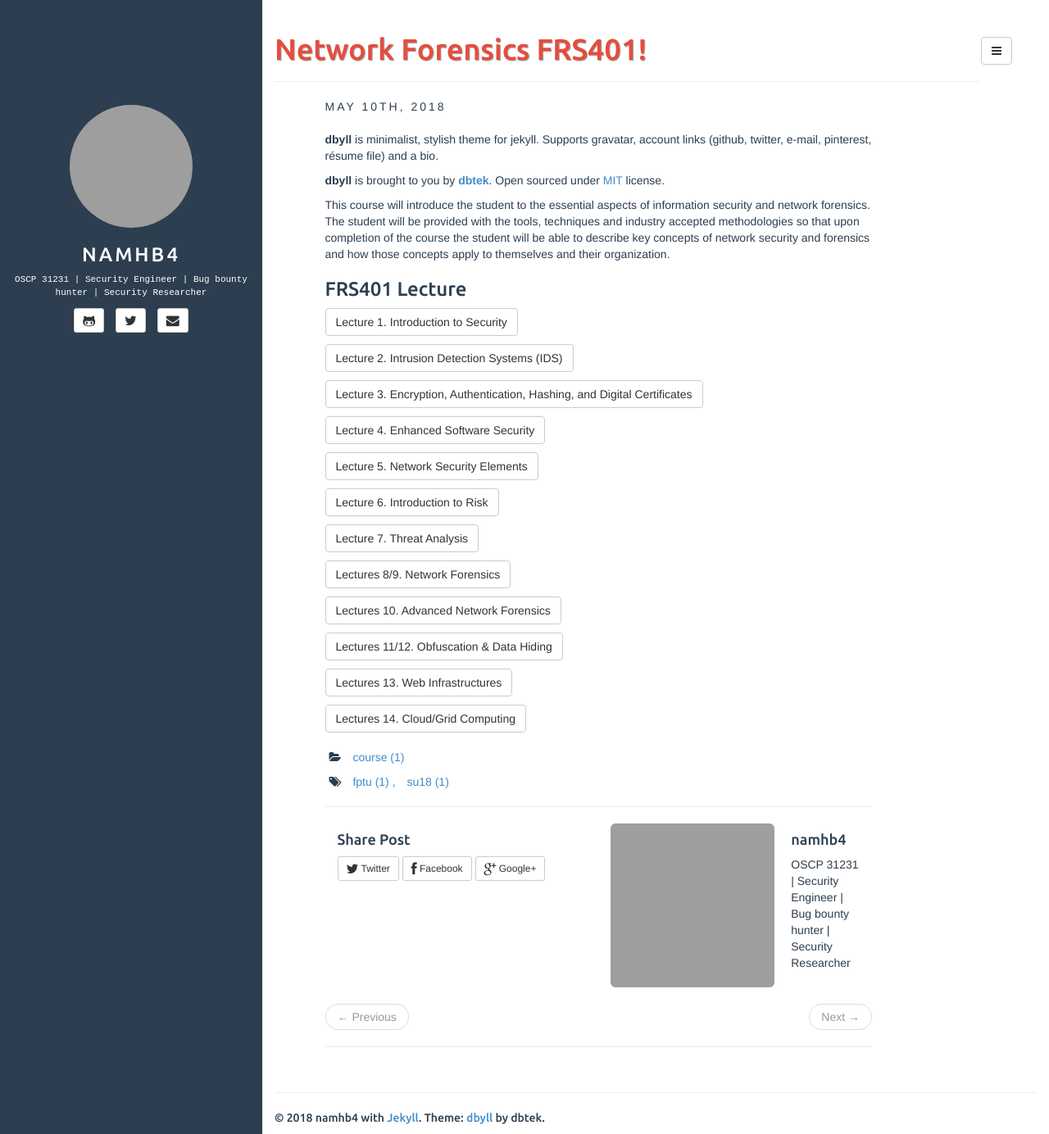
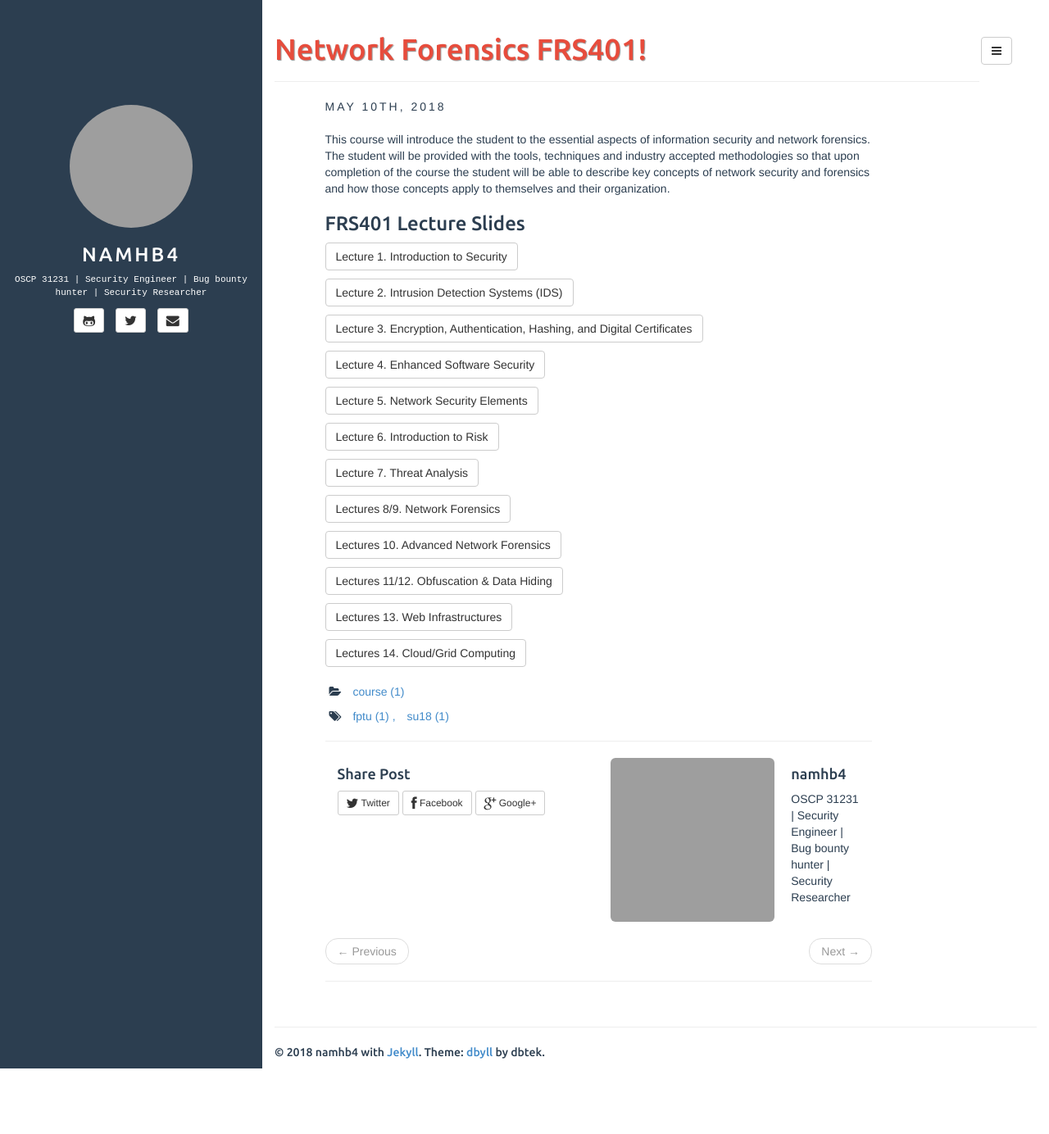
Before and after one commit to namhb4/namhb4.github.io, a Jekyll site: the page built from _posts/2018-05-10-FRS401.md, in a window 1280 px wide and 1384 px high. Shown: the whole window at 82% size. Built offline with Jekyll 4.4.1, drawn with Linux system fonts in a browser that asks for light colours; grey boxes are pictures that could not be loaded.

```diff
--- a/_posts/2018-05-10-FRS401.md
+++ b/_posts/2018-05-10-FRS401.md
@@ -7,34 +7,30 @@
 comments: true
 ---
 
-**dbyll** is minimalist, stylish theme for jekyll. Supports gravatar, account links (github, twitter, e-mail, pinterest, résume file) and a bio.
-
-**dbyll** is brought to you by **[dbtek](http://ismaildemirbilek.com)**. Open sourced under [MIT](http://opensource.org/licenses/MIT) license.
-
 This course will introduce the student to the essential aspects of information security and network forensics.  The student will be provided  with the tools, techniques and industry accepted methodologies so that upon completion of the course the student will be able to describe key concepts of network security and forensics and how those concepts apply to themselves and their organization.
 
-### FRS401 Lecture
+### FRS401 Lecture Slides
 
-<a class="btn btn-default" href="https://github.com/namhb4/course/frs401/Lect01.pdf">Lecture 1. Introduction to Security</a>
+<a class="btn btn-default" href="https://namhb4.github.io/course/frs401/Lect01.pdf">Lecture 1. Introduction to Security</a>
 
-<a class="btn btn-default" href="https://github.com/namhb4/course/frs401/Lect02.pdf">Lecture 2. Intrusion Detection Systems (IDS)</a>
+<a class="btn btn-default" href="https://namhb4.github.io/course/frs401/Lect02.pdf">Lecture 2. Intrusion Detection Systems (IDS)</a>
 
-<a class="btn btn-default" href="https://github.com/namhb4/course/frs401/Lect03_1.pdf">Lecture 3. Encryption, Authentication, Hashing, and Digital Certificates</a>
+<a class="btn btn-default" href="https://namhb4.github.io/course/frs401/Lect03_1.pdf">Lecture 3. Encryption, Authentication, Hashing, and Digital Certificates</a>
 
-<a class="btn btn-default" href="https://github.com/namhb4/course/frs401/Lect04.pdf">Lecture 4. Enhanced Software Security</a>
+<a class="btn btn-default" href="https://namhb4.github.io/course/frs401/Lect04.pdf">Lecture 4. Enhanced Software Security</a>
 
-<a class="btn btn-default" href="https://github.com/namhb4/course/frs401/Lect05.pdf">Lecture 5. Network Security Elements</a>
+<a class="btn btn-default" href="https://namhb4.github.io/course/frs401/Lect05.pdf">Lecture 5. Network Security Elements</a>
 
-<a class="btn btn-default" href="https://github.com/namhb4/course/frs401/Lect06.pdf">Lecture 6. Introduction to Risk</a>
+<a class="btn btn-default" href="https://namhb4.github.io/course/frs401/Lect06.pdf">Lecture 6. Introduction to Risk</a>
 
-<a class="btn btn-default" href="https://github.com/namhb4/course/frs401/Lect07.pdf">Lecture 7. Threat Analysis</a>
+<a class="btn btn-default" href="https://namhb4.github.io/course/frs401/Lect07.pdf">Lecture 7. Threat Analysis</a>
 
-<a class="btn btn-default" href="https://github.com/namhb4/course/frs401/Lect08-10.pdf">Lectures 8/9. Network Forensics</a>
+<a class="btn btn-default" href="https://namhb4.github.io/course/frs401/Lect08-10.pdf">Lectures 8/9. Network Forensics</a>
 
-<a class="btn btn-default" href="https://github.com/namhb4/course/frs401/Lect10.pdf">Lectures 10. Advanced Network Forensics</a>
+<a class="btn btn-default" href="https://namhb4.github.io/course/frs401/Lect10.pdf">Lectures 10. Advanced Network Forensics</a>
 
-<a class="btn btn-default" href="https://github.com/namhb4/course/frs401/Lect11-12.pdf">Lectures 11/12. Obfuscation & Data Hiding</a>
+<a class="btn btn-default" href="https://namhb4.github.io/course/frs401/Lect11-12.pdf">Lectures 11/12. Obfuscation & Data Hiding</a>
 
-<a class="btn btn-default" href="https://github.com/namhb4/course/frs401/Lect13.pdf">Lectures 13. Web Infrastructures</a>
+<a class="btn btn-default" href="https://namhb4.github.io/course/frs401/Lect13.pdf">Lectures 13. Web Infrastructures</a>
 
-<a class="btn btn-default" href="https://github.com/namhb4/course/frs401/Lect014.pdf">Lectures 14. Cloud/Grid Computing</a>
+<a class="btn btn-default" href="https://namhb4.github.io/course/frs401/Lect014.pdf">Lectures 14. Cloud/Grid Computing</a>
```
Also changed, not shown: index.md (+3 -34 lines).
